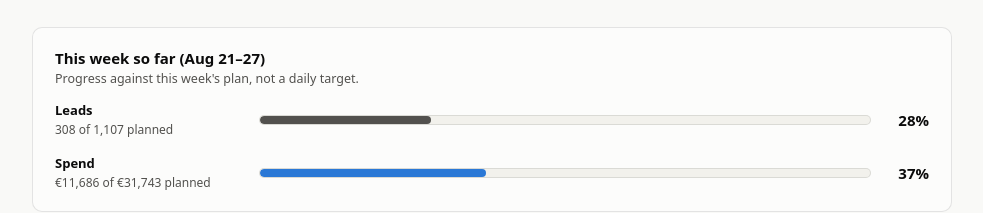
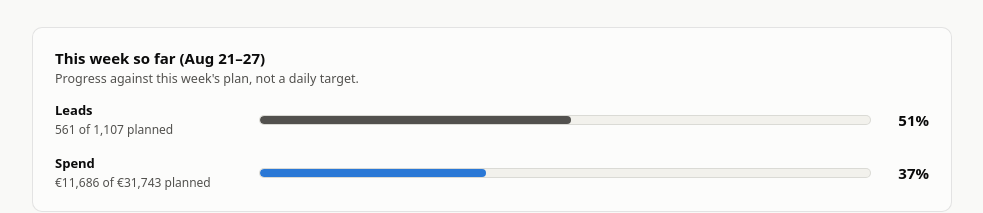
Before and after one commit to francoecker-akka/akka-q3-tracker-site, a website: page index.html in a window 1280 px wide. Shown: the part 1139-1352 px from the top of the page, without its empty margins (148-1131 px from the left). Drawn offline with Linux system fonts and the light colour scheme.

Commit message:
Refresh this-week leads: 561 of 1,107 planned (through Aug 26)

```diff
--- a/index.html
+++ b/index.html
@@ -250,9 +250,9 @@
       <p class="section-note">Progress against this week's plan, not a daily target.</p>
       <div class="progress-rows">
         <div class="progress-row">
-          <div class="progress-label"><span>Leads</span><span class="progress-figure">308 of 1,107 planned</span></div>
-          <div class="progress-track"><div class="progress-fill" style="width:28%; background:var(--ink-2)"></div></div>
-          <div class="progress-pct">28%</div>
+          <div class="progress-label"><span>Leads</span><span class="progress-figure">561 of 1,107 planned</span></div>
+          <div class="progress-track"><div class="progress-fill" style="width:51%; background:var(--ink-2)"></div></div>
+          <div class="progress-pct">51%</div>
         </div>
         <div class="progress-row">
           <div class="progress-label"><span>Spend</span><span class="progress-figure">€11,686 of €31,743 planned</span></div>
```
